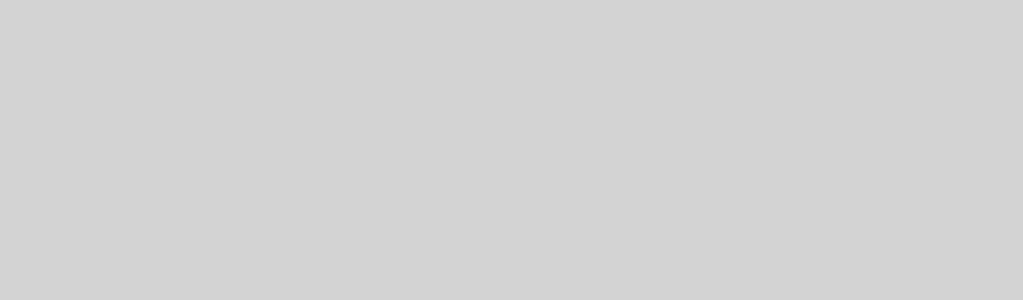
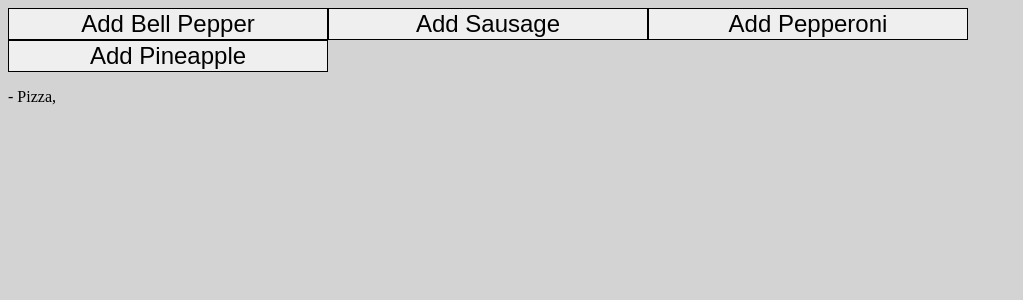
Before and after one commit to Arthur-art/reactjs-codecademy, a React (Create React App) app in the folder study-react/: page / in a window 1280 px wide. Shown: the top 300 px of the page, without its empty margins (0-1023 px from the left). Built offline with nearby package versions, Linux system fonts and the light colour scheme.

Commit message:
updating Array States

```diff
--- a/study-react/public/main.css
+++ b/study-react/public/main.css
@@ -5,7 +5,7 @@ body {
   background: lightgray;
 }
 button {
-  width: 10rem;
+  width: 20rem;
   height: 2rem;
   border: solid black 0.1rem;
   font-size: 1.5rem;
--- a/study-react/src/components/LearningHooks/ArrayState.jsx
+++ b/study-react/src/components/LearningHooks/ArrayState.jsx
@@ -1,11 +1,34 @@
 import React, { useState } from 'react'
+
+const options = ["Bell Pepper", "Sausage", "Pepperoni", "Pineapple"];
 
 export const ArrayState = ()=>{
 
+    const [selected, setSelected] = useState([]);
+
+    const toggleTopping = ({target})=>{
+        const clickedTopping = target.value;
+
+        setSelected((prev)=>{
+            if(prev.includes(clickedTopping)){
+                // filtra a cobertura clicada para fora do estado
+                return prev.filter((value)=> value !== clickedTopping)
+            }else{
+                return [clickedTopping, ...prev]
+            }
+        })
+    }
+console.log(selected)
 
     return (
         <div>
-
+            {options.map((value)=>(
+                    <button key={value} value={value} onClick={toggleTopping}>
+                    {selected.includes(value) ? 'Delete ' : 'Add '}
+                    {value}
+                </button>
+            ))}
+            <p>- Pizza, {selected.join(", ")}</p>
         </div>
     )
 }
```
